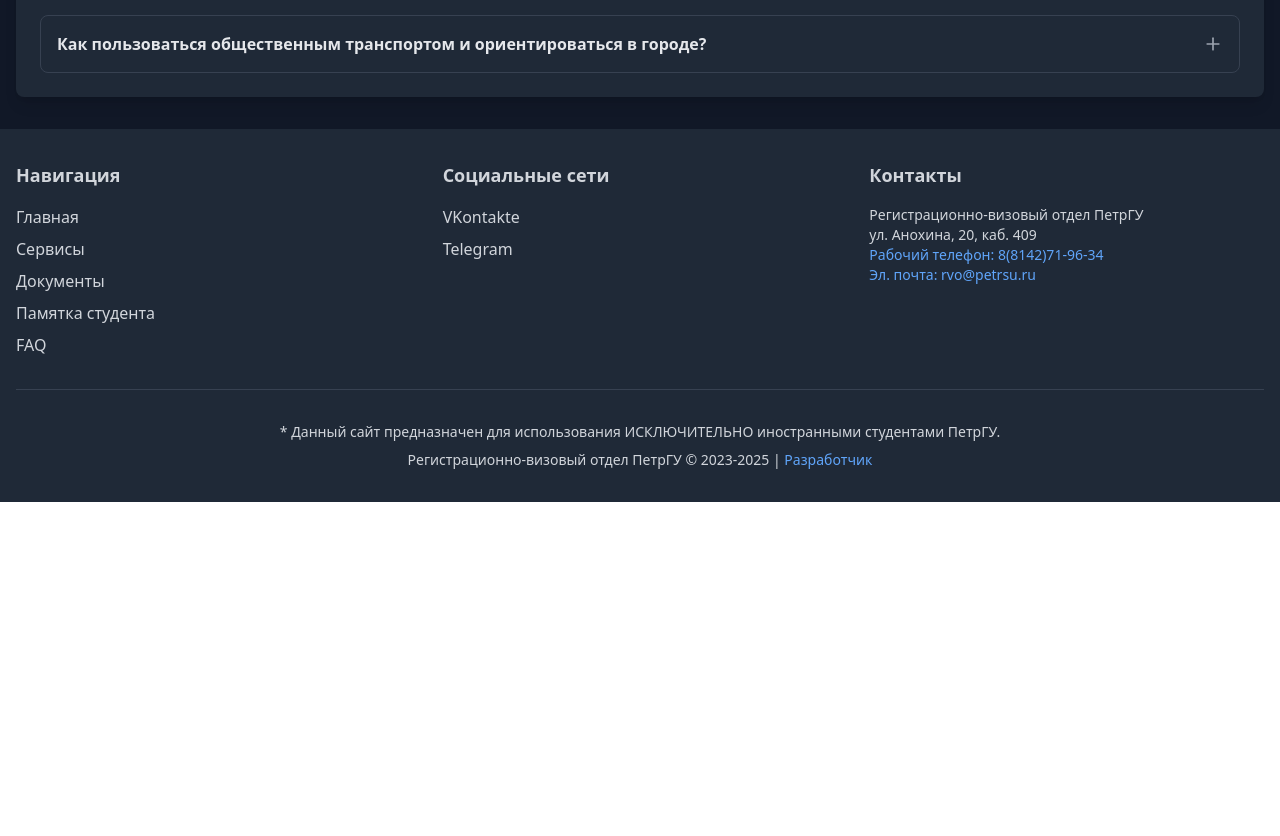
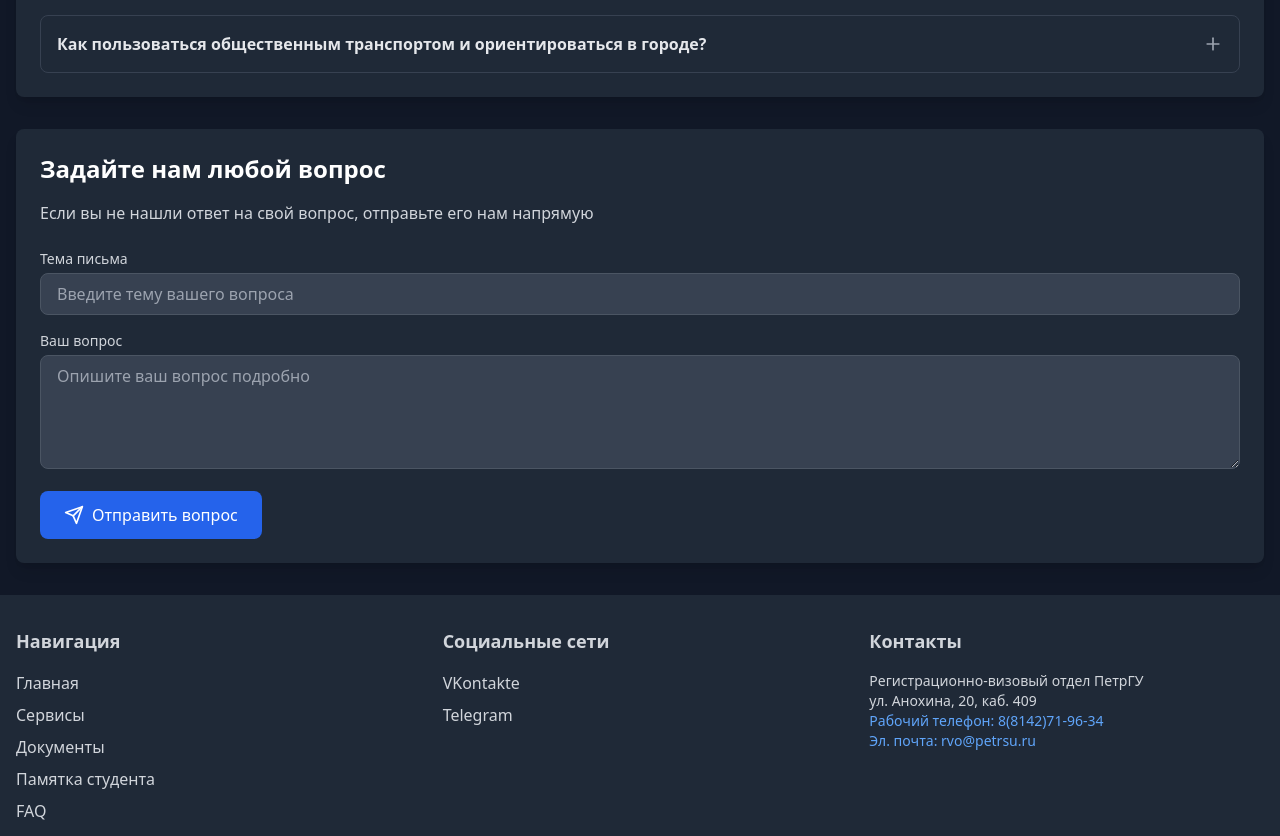
Before and after one commit to poposhka1990/isa-new, a React (Vite) app: page /faq in a window 1280 px wide. Shown: the part 987-1823 px from the top of the page. Before the commit the page ends 1489 px from the top, so only its background shows below. Built offline with nearby package versions, Linux system fonts and the light colour scheme.

Commit message:
add email form on faq page

```diff
--- a/src/context/LanguageContext.tsx
+++ b/src/context/LanguageContext.tsx
@@ -34,6 +34,15 @@ const translations = {
 
     // Documents Page
     'documents.title': 'Основные миграционные документы',
+
+        // FAQ Page
+        'faq.contact.title': 'Задайте нам любой вопрос',
+        'faq.contact.description': 'Если вы не нашли ответ на свой вопрос, отправьте его нам напрямую',
+        'faq.contact.subject': 'Тема письма',
+        'faq.contact.subject.placeholder': 'Введите тему вашего вопроса',
+        'faq.contact.message': 'Ваш вопрос',
+        'faq.contact.message.placeholder': 'Опишите ваш вопрос подробно',
+        'faq.contact.send': 'Отправить вопрос',
 
     // Footer
     'footer.navigation': 'Навигация',
@@ -75,6 +84,15 @@ const translations = {
 
     // Documents Page
     'documents.title': 'Essential Migration Documents',
+
+        // FAQ Page
+        'faq.contact.title': 'Ask Us Any Question',
+        'faq.contact.description': 'If you haven\'t found an answer to your question, send it to us directly',
+        'faq.contact.subject': 'Email Subject',
+        'faq.contact.subject.placeholder': 'Enter your question subject',
+        'faq.contact.message': 'Your Question',
+        'faq.contact.message.placeholder': 'Describe your question in detail',
+        'faq.contact.send': 'Send Question',
 
     // Footer
     'footer.navigation': 'Navigation',
--- a/src/pages/FAQ.tsx
+++ b/src/pages/FAQ.tsx
@@ -1,5 +1,5 @@
 import React, { useState } from 'react';
-import { Search, Plus, Minus, ChevronRight } from 'lucide-react';
+import { Search, Plus, Minus, ChevronRight, Send, MessageCircle } from 'lucide-react';
 import { useLanguage } from '../context/LanguageContext';
 import AnimatedCard from '../components/AnimatedCard';
 
@@ -118,7 +118,9 @@ const faqData: FAQSection[] = [
 const FAQ = () => {
   const [searchTerm, setSearchTerm] = useState('');
   const [expandedQuestions, setExpandedQuestions] = useState<Set<string>>(new Set());
-  const { language } = useLanguage();
+  const { language, t } = useLanguage();
+  const [subject, setSubject] = useState('');
+  const [message, setMessage] = useState('');
 
   const toggleQuestion = (sectionId: string, questionIndex: number) => {
     const key = `${sectionId}-${questionIndex}`;
@@ -149,6 +151,12 @@ const FAQ = () => {
     }
   };
 
+  const handleSubmit = (e: React.FormEvent) => {
+    e.preventDefault();
+    const mailtoLink = `mailto:rvo@petrsu.ru?subject=${encodeURIComponent(subject)}&body=${encodeURIComponent(message)}`;
+    window.location.href = mailtoLink;
+  };
+
   return (
     <div className="container mx-auto px-4 py-8">
       <h1 className="text-3xl font-bold text-center mb-8 text-gray-900 dark:text-white">
@@ -171,6 +179,13 @@ const FAQ = () => {
               {section.title[language]}
             </button>
           ))}
+          <button
+            onClick={() => scrollToSection('contact-form')}
+            className="flex items-center px-4 py-2 rounded-lg bg-blue-100 dark:bg-blue-900/30 hover:bg-blue-200 dark:hover:bg-blue-900/50 transition-colors text-blue-700 dark:text-blue-300"
+          >
+            <MessageCircle className="h-4 w-4 mr-2" />
+            {t('faq.contact.title')}
+          </button>
         </div>
       </div>
 
@@ -234,6 +249,55 @@ const FAQ = () => {
             </section>
           </AnimatedCard>
         ))}
+
+        {/* Contact Form */}
+        <AnimatedCard index={filteredSections.length}>
+          <section id="contact-form" className="bg-white dark:bg-gray-800 rounded-lg shadow-lg p-6 scroll-mt-20">
+            <h2 className="text-2xl font-bold mb-4 text-gray-900 dark:text-white">
+              {t('faq.contact.title')}
+            </h2>
+            <p className="text-gray-600 dark:text-gray-300 mb-6">
+              {t('faq.contact.description')}
+            </p>
+            <form onSubmit={handleSubmit} className="space-y-4">
+              <div>
+                <label htmlFor="subject" className="block text-sm font-medium text-gray-700 dark:text-gray-300 mb-1">
+                  {t('faq.contact.subject')}
+                </label>
+                <input
+                  type="text"
+                  id="subject"
+                  value={subject}
+                  onChange={(e) => setSubject(e.target.value)}
+                  placeholder={t('faq.contact.subject.placeholder')}
+                  className="w-full px-4 py-2 rounded-lg border dark:border-gray-600 dark:bg-gray-700 dark:text-white focus:ring-2 focus:ring-blue-500 focus:border-transparent"
+                  required
+                />
+              </div>
+              <div>
+                <label htmlFor="message" className="block text-sm font-medium text-gray-700 dark:text-gray-300 mb-1">
+                  {t('faq.contact.message')}
+                </label>
+                <textarea
+                  id="message"
+                  value={message}
+                  onChange={(e) => setMessage(e.target.value)}
+                  placeholder={t('faq.contact.message.placeholder')}
+                  rows={4}
+                  className="w-full px-4 py-2 rounded-lg border dark:border-gray-600 dark:bg-gray-700 dark:text-white focus:ring-2 focus:ring-blue-500 focus:border-transparent"
+                  required
+                />
+              </div>
+              <button
+                type="submit"
+                className="inline-flex items-center px-6 py-3 bg-blue-600 text-white rounded-lg hover:bg-blue-700 transition-colors"
+              >
+                <Send className="h-5 w-5 mr-2" />
+                {t('faq.contact.send')}
+              </button>
+            </form>
+          </section>
+        </AnimatedCard>
       </div>
     </div>
   );
```
